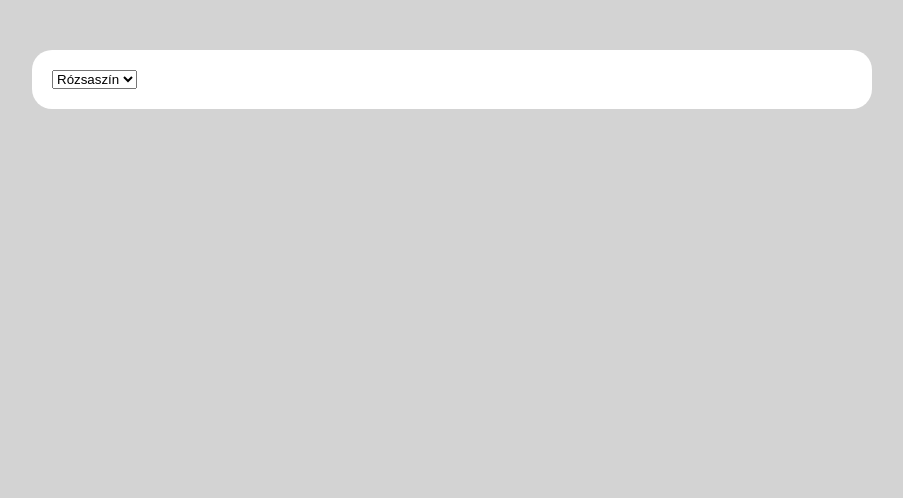
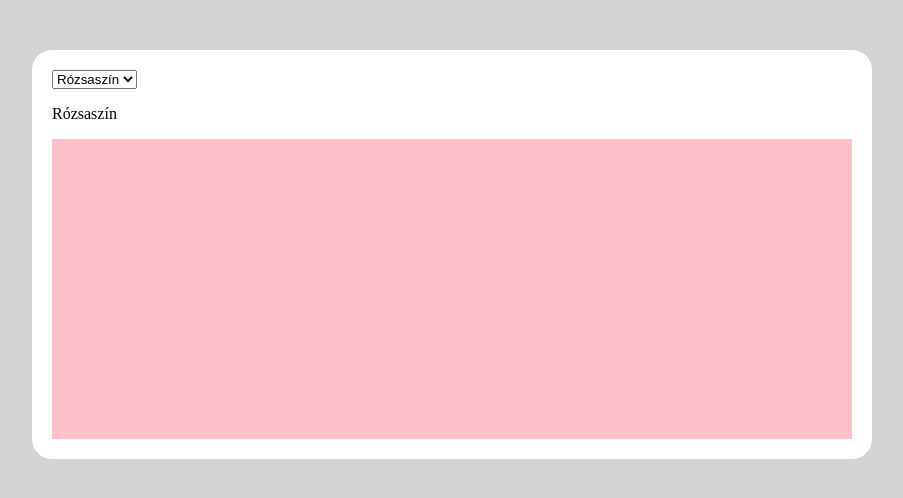
Before and after one commit to Norbqrt/beadando1102, a React (Vite) app: page / in a window 1280 px wide. Shown: the top 498 px of the page, without its empty margins (188-1091 px from the left). Built offline with nearby package versions, Linux system fonts and the light colour scheme.

Commit message:
div letrehozasa panel finalise

```diff
--- a/src/App.css
+++ b/src/App.css
@@ -9,3 +9,7 @@ main{
 body{
     background-color: lightgrey;
 }
+
+.panel{
+    height: 300px;
+}
--- a/src/App.jsx
+++ b/src/App.jsx
@@ -1,3 +1,4 @@
+import { useState } from 'react'
 import './App.css'
 
 function App() {
@@ -23,14 +24,16 @@ function App() {
       rgbID: '#FFFFFF',
     },
   ]
+  const [kivszin, setkivszin] = useState(0)
+
   return (
     <main>
-      <select>
-        {szinek.map((szin) => (
-          <option key={szin.nev} value={szin.rgbID}> {szin.nev}
-          </option>
+      <select
+        value={kivszin} onChange={(event) => setkivszin(event.target.selectedIndex)}>
+        {szinek.map((szin, index) => (  <option key={szin.nev} value={index}> {szin.nev}   </option>
         ))}
-      </select>
+      </select> <p>{szinek[kivszin].nev}</p>
+      <div class="panel" style={{ backgroundColor: szinek[kivszin].rgbID }} />
     </main>
   )
 }
```
